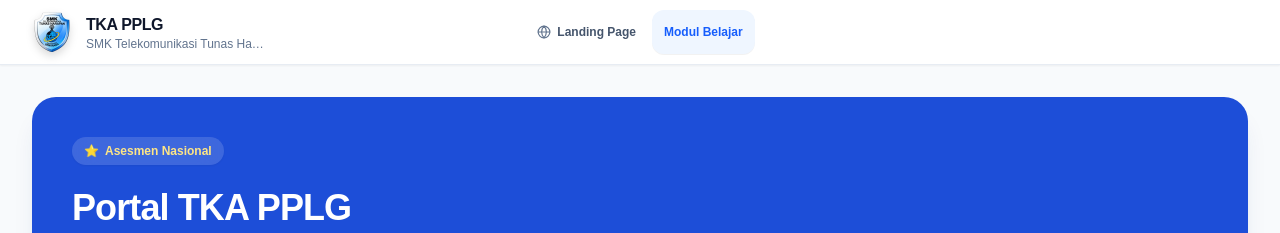
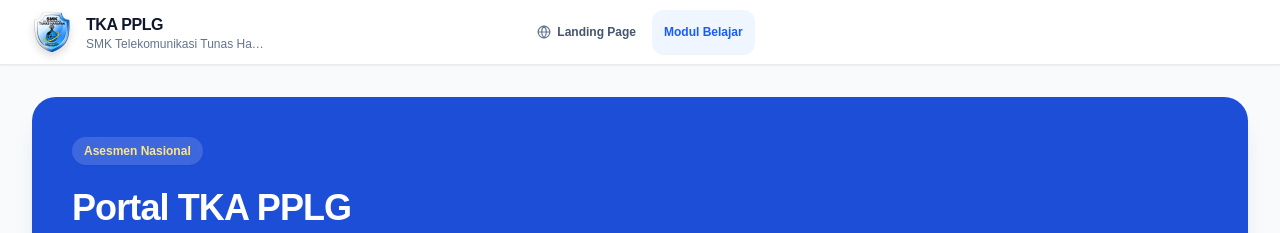
Before and after one commit to WahidYazan/LMS-TKA-JURUSAN-PPLG-2, a Next.js app: page /modul in a window 1280 px wide. Shown: the top 233 px of the page. Built offline with nearby package versions, Linux system fonts and the light colour scheme.

Commit message:
UPDATE TEXT 2

```diff
--- a/src/components/HeroBanner.tsx
+++ b/src/components/HeroBanner.tsx
@@ -1,11 +1,11 @@
-import React from 'react';
+import React from "react";
 
 export const HeroBanner: React.FC = () => {
   return (
     <div className="relative overflow-hidden rounded-2xl sm:rounded-3xl bg-[#1d4ed8] text-white shadow-xl shadow-blue-900/10 mb-6 sm:mb-10 p-4 sm:p-6 lg:p-10">
       <div className="relative z-10 max-w-3xl">
         <div className="inline-flex items-center gap-1.5 px-2.5 sm:px-3 py-0.5 sm:py-1 rounded-full bg-white/15 backdrop-blur-md text-[10px] sm:text-xs font-semibold text-amber-200 mb-3 sm:mb-5 shadow-xs min-h-[28px]">
-          <span aria-hidden="true">⭐</span>
+          {/*<span aria-hidden="true">⭐</span>*/}
           <span>Asesmen Nasional</span>
         </div>
 
@@ -14,7 +14,8 @@
         </h1>
 
         <p className="text-xs sm:text-sm lg:text-base text-blue-100/90 font-normal leading-relaxed">
-          Tingkatkan kompetensi keahlian Pengembangan Perangkat Lunak dan Gim dengan modul interaktif berstandar Pusmendik.
+          Tingkatkan kompetensi keahlian Pengembangan Perangkat Lunak dan Gim
+          dengan modul interaktif berstandar Pusmendik.
         </p>
       </div>
     </div>
```
